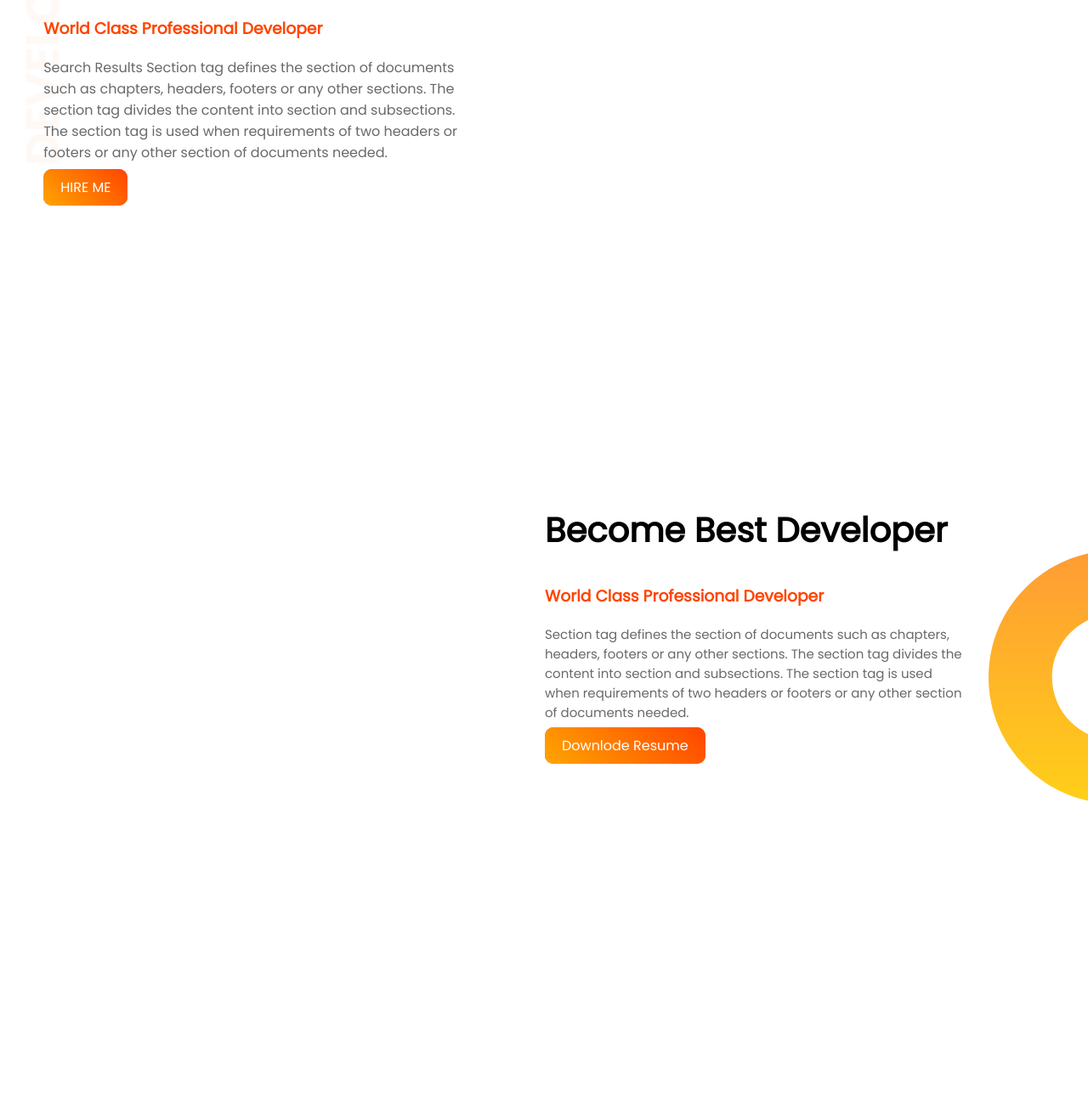
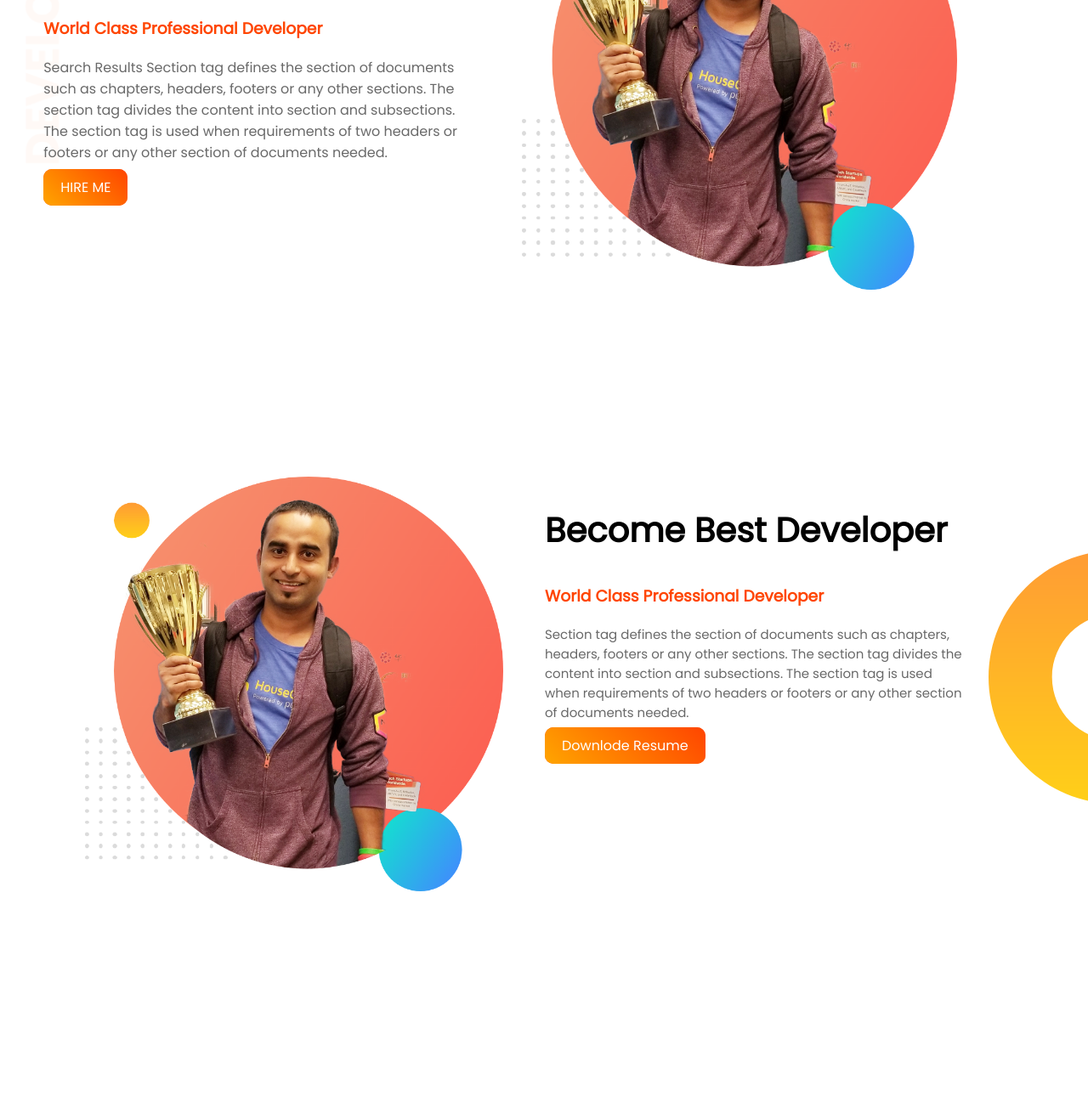
Before and after one commit to siam0297/web-portfolio, a plain HTML site: page index.html in a window 1280 px wide. Shown: the part 167-1457 px from the top of the page at 85% size. Drawn offline with Linux system fonts and the light colour scheme; files whose address does not match are found by name.

Commit message:
new update

```diff
--- a/index.html
+++ b/index.html
@@ -18,7 +18,7 @@
         </div>
 
         <div class ="half-width">
-            <img class="half-width-img" src="jhankar.png" alt="">
+            <img class="half-width-img" src="images/jhankar.png" alt="">
         </div>
 
 
@@ -28,7 +28,7 @@
     <section class="dream-area" >
 
         <div class ="half-width">
-            <img  class="half-width-img"  src="jhankar.png" alt="">
+            <img  class="half-width-img"  src="images/jhankar.png" alt="">
         </div>
 
         <div class ="half-width">
```
